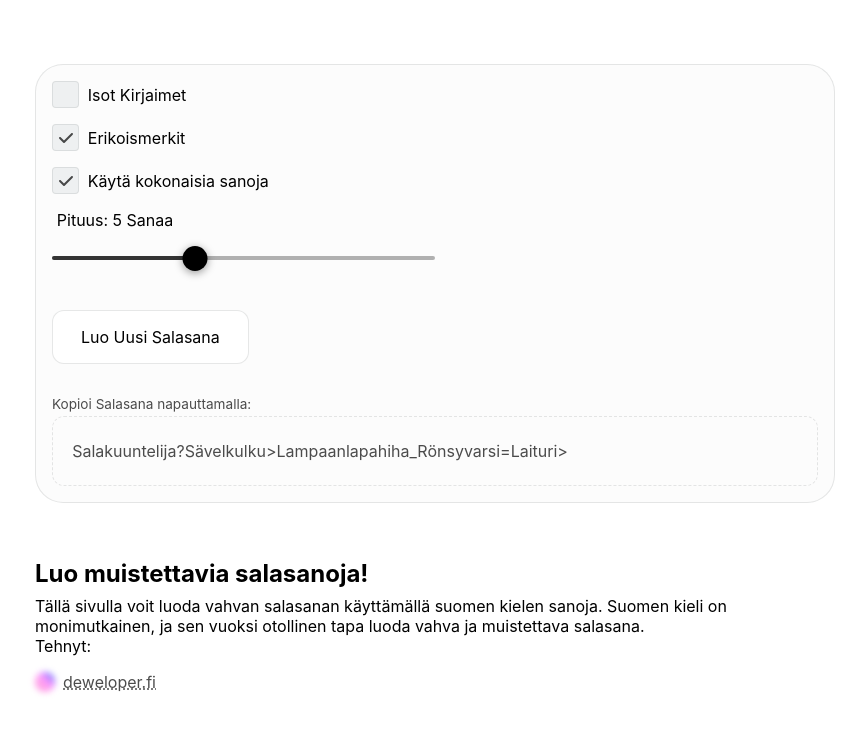
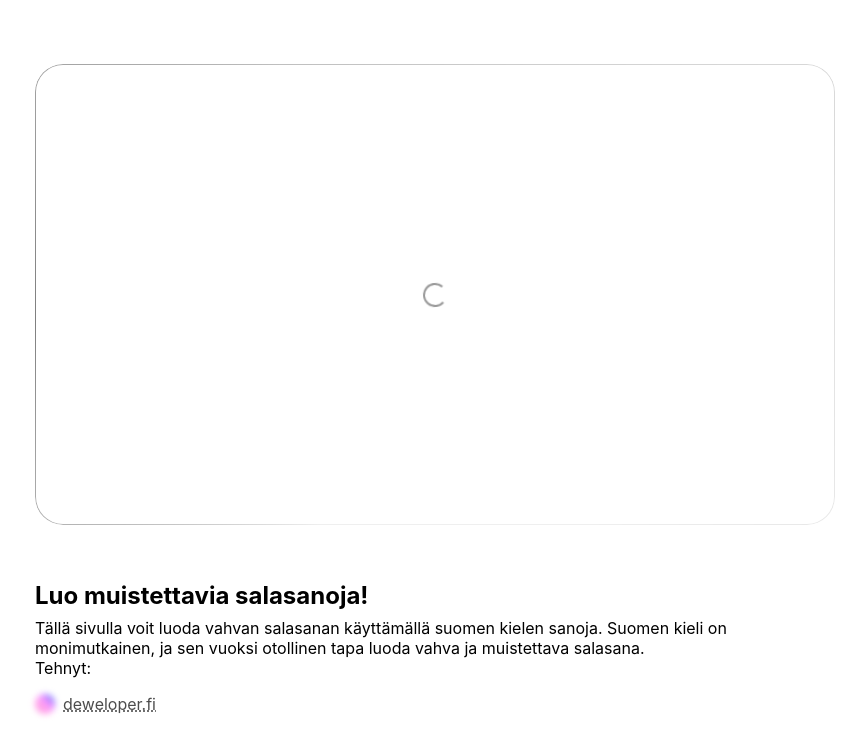
Before and after one commit to ogdakke/salasanakone, a React (Vite) app: page / in a window 1280 px wide. Shown: the top 756 px of the page, without its empty margins (205-1071 px from the left). Built offline with nearby package versions, Linux system fonts and the light colour scheme.

Commit message:
safari...2

```diff
--- a/src/App.tsx
+++ b/src/App.tsx
@@ -12,8 +12,8 @@ function App() {
     <main className="main">
       <div className="wrapper">
         <Suspense fallback={<Loading />}>
-          <FormComponent />
-          {/* <Loading /> */}
+          {/* <FormComponent /> */}
+          <Loading />
         </Suspense>
           <Description />
       </div>
--- a/src/styles/Home.css
+++ b/src/styles/Home.css
@@ -221,6 +221,7 @@
   margin-bottom: 2rem;
 }
 .loading {
+  position: relative;
   border: none;
   display: flex;
   justify-content: center;
@@ -230,7 +231,7 @@
   overflow: hidden;
   border-radius: inherit;
   transform: translateZ(0);
-  /* box-shadow: 0px 2px 8px -1px #0000001a; */
+  box-shadow: 0px 2px 8px -1px #0000001a;
   -webkit-backface-visibility: hidden;
   backface-visibility: hidden;
 }
@@ -265,6 +266,8 @@
   background-clip: content-box;
 }
 
+
+
 .loader {
   width: 24px;
   height: 24px;
@@ -273,17 +276,9 @@
   border-radius: 50%;
   display: inline-block;
   box-sizing: border-box;
-  animation: rotation 2s linear infinite;
+  animation: rotate 2s linear infinite;
   }
 
-  @keyframes rotation {
-  0% {
-      transform: rotate(0deg);
-  }
-  100% {
-      transform: rotate(-360deg);
-  }
-  }
 
 .resultWrapper {
   display: flex;
@@ -528,7 +523,7 @@
 
 @keyframes rotate {
   from {
-    transform: rotate(360deg);
+    transform: rotate(-360deg);
   }
   to {
     transform: rotate(0deg);
```
